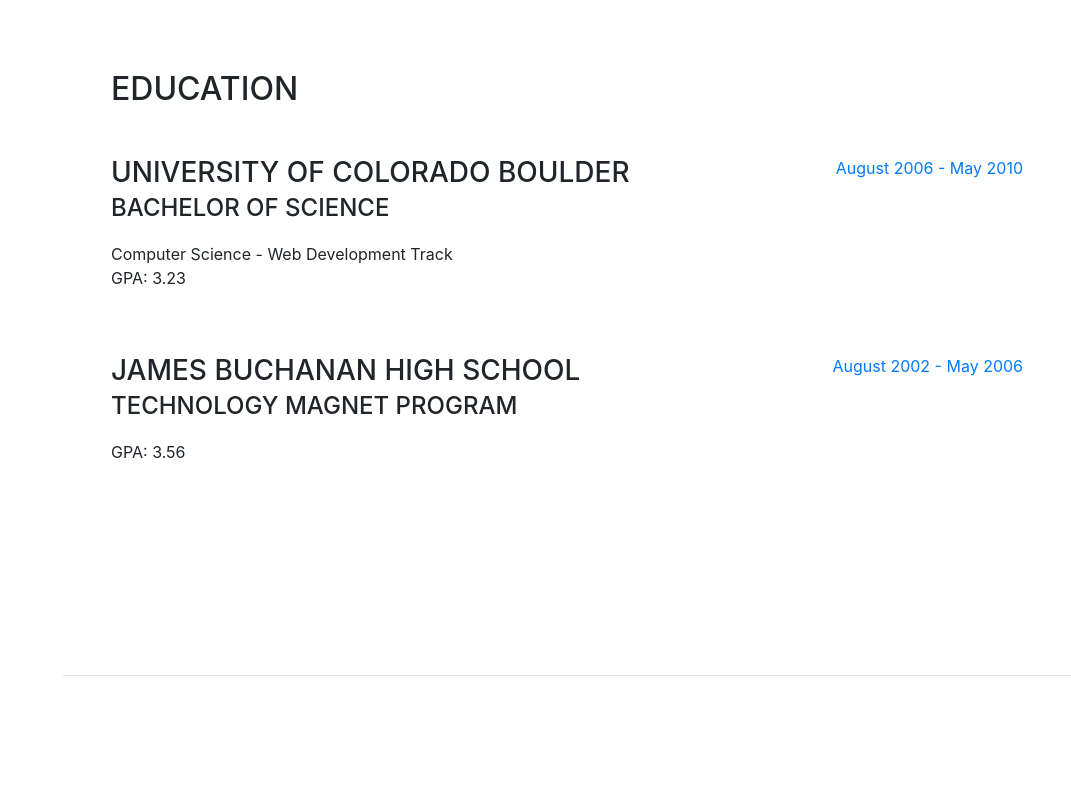
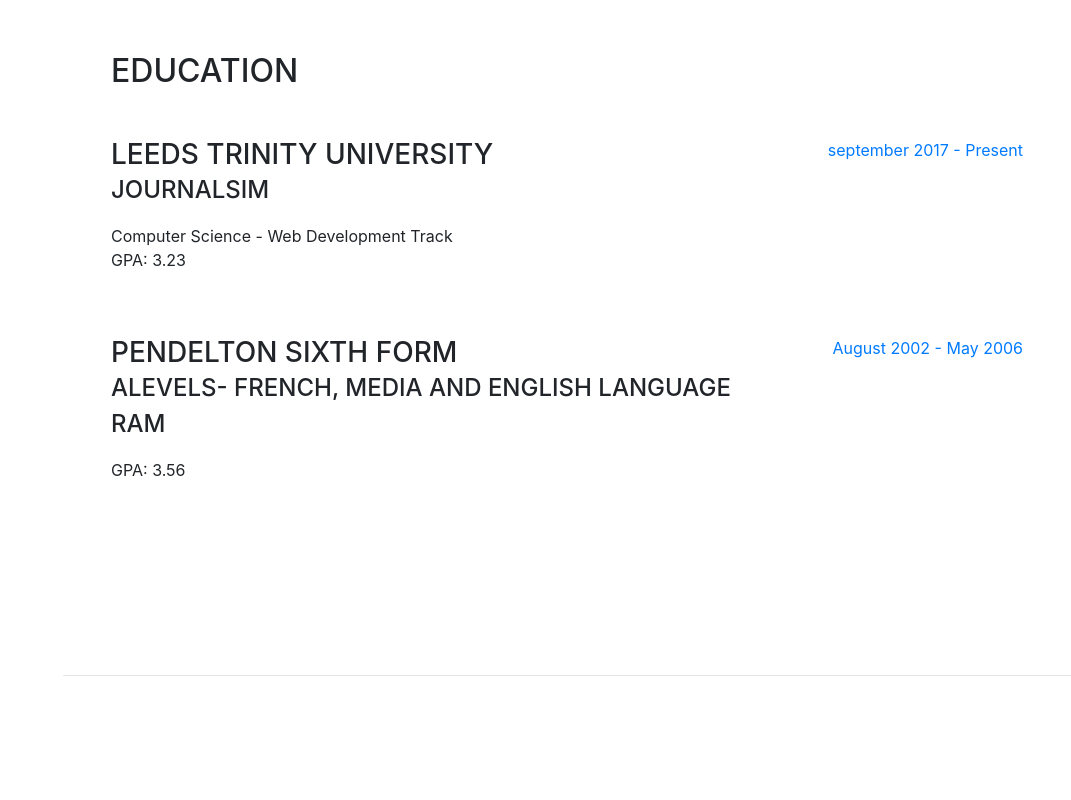
Before and after one commit to kadifofana/kadifofana.github.io, a website with bundled scripts: page index.html in a window 1280 px wide. Shown: the part 2020-2820 px from the top of the page, without its empty margins (209-1280 px from the left). Built offline with nearby package versions, Linux system fonts and the light colour scheme; a web font is replaced by a local one.

Commit message:
Update index.html

```diff
--- a/index.html
+++ b/index.html
@@ -149,20 +149,20 @@
 
           <div class="resume-item d-flex flex-column flex-md-row mb-5">
             <div class="resume-content mr-auto">
-              <h3 class="mb-0">University of Colorado Boulder</h3>
-              <div class="subheading mb-3">Bachelor of Science</div>
+              <h3 class="mb-0"> Leeds Trinity University </h3>
+              <div class="subheading mb-3">Journalsim </div>
               <div>Computer Science - Web Development Track</div>
               <p>GPA: 3.23</p>
             </div>
             <div class="resume-date text-md-right">
-              <span class="text-primary">August 2006 - May 2010</span>
+              <span class="text-primary">september 2017 - Present</span>
             </div>
           </div>
 
           <div class="resume-item d-flex flex-column flex-md-row">
             <div class="resume-content mr-auto">
-              <h3 class="mb-0">James Buchanan High School</h3>
-              <div class="subheading mb-3">Technology Magnet Program</div>
+              <h3 class="mb-0"> Pendelton Sixth form</h3>
+              <div class="subheading mb-3"> Alevels- french, Media and English Language ram</div>
               <p>GPA: 3.56</p>
             </div>
             <div class="resume-date text-md-right">
@@ -262,7 +262,7 @@
             <li>
               <i class="fa-li fa fa-trophy text-warning"></i>
               1<sup>st</sup>
-              Place - University of Colorado Boulder - Emerging Tech Competition 2009</li>
+              Place -  of Colorado Boulder - Emerging Tech Competition 2009</li>
             <li>
               <i class="fa-li fa fa-trophy text-warning"></i>
               1<sup>st</sup>
```
